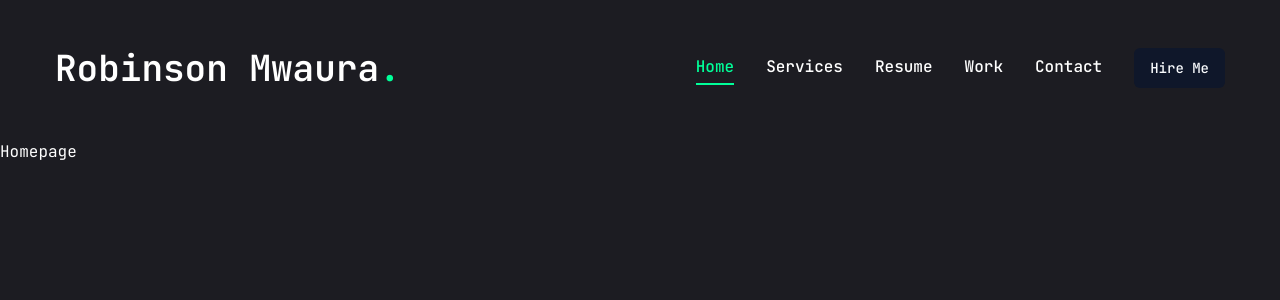
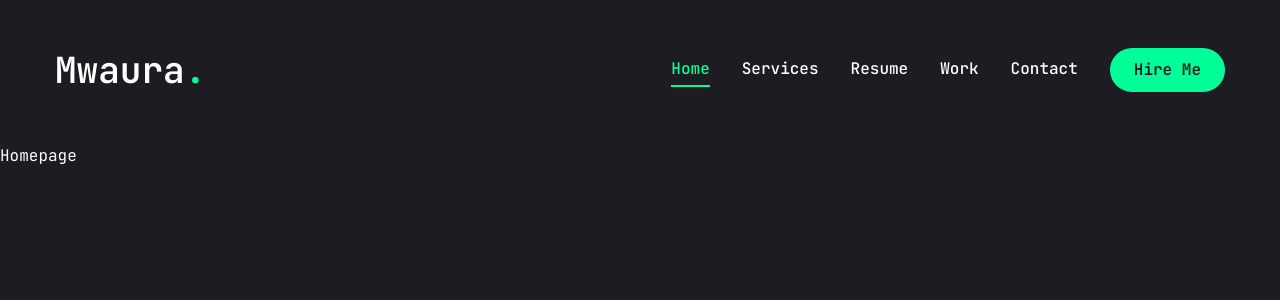
Before and after one commit to robynroby/portfolio-ms, a Next.js app: page / in a window 1280 px wide. Shown: the top 300 px of the page. Built offline with nearby package versions, Linux system fonts and the light colour scheme.

Commit message:
navigation completed

```diff
--- a/package.json
+++ b/package.json
@@ -22,6 +22,7 @@
     "next": "14.2.4",
     "react": "^18",
     "react-dom": "^18",
+    "react-icons": "^5.2.1",
     "tailwind-merge": "^2.3.0",
     "tailwindcss-animate": "^1.0.7"
   },
--- a/src/app/layout.jsx
+++ b/src/app/layout.jsx
@@ -4,6 +4,7 @@
 // components
 import Header from "@/components/Header";
 import PageTransition from "@/components/PageTransition";
+import StairTransition from "@/components/StairTransition";
 
 const jetbrainsMono = JetBrains_Mono({
   subsets: ["latin"],
@@ -21,6 +22,7 @@
     <html lang="en">
       <body className={jetbrainsMono.variable}>
         <Header />
+        <StairTransition />
         <PageTransition>
           {children}
         </PageTransition>
--- a/src/components/Header.jsx
+++ b/src/components/Header.jsx
@@ -1,4 +1,5 @@
 import Link from 'next/link'
+import MobileNav from './MobileNav'
 import Nav from './Nav'
 import { Button } from './ui/button'
 
@@ -8,7 +9,7 @@
             <div className="container mx-auto flex justify-between items-center">
                 <Link href="/">
                     <h1 className="text-4xl font-semibold">
-                        Robinson Mwaura<span className="text-accent">.</span>
+                        Mwaura<span className="text-accent">.</span>
                     </h1>
                 </Link>
                 {/* <p className="text-lg mt-2">Frontend Developer</p> */}
@@ -23,7 +24,7 @@
 
                 {/* mobile nav */}
                 <div className="xl:hidden">
-                    mobile nav
+                    <MobileNav />
                 </div>
             </div>
         </header>
--- /dev/null
+++ b/src/components/MobileNav.jsx
@@ -0,0 +1,42 @@
+"use client"
+
+import Link from "next/link"
+import { usePathname } from "next/navigation"
+import { CiMenuFries } from 'react-icons/ci'
+import { Sheet, SheetContent, SheetTrigger } from "./ui/sheet"
+
+const links = [
+    { name: "Home", path: "/" },
+    { name: "services", path: "/services" },
+    { name: "resume", path: "/resume" },
+    { name: "contact", path: "/contact" },
+]
+
+const MobileNav = () => {
+    const pathname = usePathname()
+    return (
+        <Sheet>
+            <SheetTrigger className="flex justify-center items-center">
+                <CiMenuFries className="text-[32px] text-accent" />
+            </SheetTrigger>
+            <SheetContent className="flex flex-col">
+                <div className="mt-32 mb-40 text-center text-2xl">
+                    <Link href="/">
+                        <h1 className="text-4xl font-semibold">
+                            Mwaura<span className="text-accent">.</span>
+                        </h1>
+                    </Link>
+                </div>
+                <nav className="flex flex-col justify-center items-center gap-8">
+                    {links.map((link, index) => {
+                        return <Link href={link.path} key={index} className={`${link.path === pathname && "text-accent border-b-2 border-accent"} text-xl capitalize hover:text-accent transition-all`}>
+                            {link.name}
+                        </Link>
+                    })}
+                </nav>
+            </SheetContent>
+        </Sheet>
+    )
+}
+
+export default MobileNav
--- /dev/null
+++ b/src/components/StairTransition.jsx
@@ -0,0 +1,34 @@
+"use client"
+
+
+import { AnimatePresence, motion } from "framer-motion"
+import { usePathname } from "next/navigation"
+import Stairs from "./Stairs"
+
+const StairTransition = () => {
+    const pathname = usePathname()
+    return (
+        <>
+            <AnimatePresence mode="wait">
+                <div key={pathname}>
+                    <div className="h-screen w-screen fixed top-0 left-0 right-0 pointer-events-none z-40 flex">
+                        <Stairs />
+                    </div>
+                    <motion.div
+                        className="h-screen w-screen fixed bg-primary top-0 pointer-events-none"
+                        initial={{ opacity: 1 }}
+                        animate={{
+                            opacity: 0,
+                            transition: {
+                                delay: 1,
+                                duration: 0.4,
+                                ease: "easeInOut"
+                            }
+                        }} />
+                </div>
+            </AnimatePresence>
+        </>
+    )
+}
+
+export default StairTransition
--- /dev/null
+++ b/src/components/Stairs.jsx
@@ -0,0 +1,46 @@
+import { motion } from "framer-motion"
+
+
+const stairAnimation = {
+    initial: {
+        top: "0%",
+    },
+    animate: {
+        top: "100%",
+    },
+    exit: {
+        top: ["100%", "0%"],
+    }
+}
+
+const reverseIndex = (index, length) => {
+    const totalSteps = 6
+    return totalSteps - index - 1
+}
+
+const Stairs = () => {
+    return (
+        <>
+            {[...Array(6)].map((_, index) => {
+                return (
+                    <motion.div
+                        key={index}
+                        variants={stairAnimation}
+                        initial="initial"
+                        animate="animate"
+                        exit="exit"
+                        transition={{
+                            duration: 0.4,
+                            ease: "easeInOut",
+                            delay: reverseIndex(index, 6) * 0.1
+                        }}
+                        className="h-full w-full bg-white relative"
+                    />
+                )
+
+            })}
+        </>
+    )
+}
+
+export default Stairs
--- a/src/components/ui/button.jsx
+++ b/src/components/ui/button.jsx
@@ -5,25 +5,18 @@
 import { cn } from "@/lib/utils"
 
 const buttonVariants = cva(
-  "inline-flex items-center justify-center whitespace-nowrap rounded-md text-sm font-medium ring-offset-white transition-colors focus-visible:outline-none focus-visible:ring-2 focus-visible:ring-slate-950 focus-visible:ring-offset-2 disabled:pointer-events-none disabled:opacity-50 dark:ring-offset-slate-950 dark:focus-visible:ring-slate-300",
+  "inline-flex items-center justify-center whitespace-nowrap rounded-full text-base font-semibold ring-offset-white transition-colors",
   {
     variants: {
       variant: {
-        default: "bg-slate-900 text-slate-50 hover:bg-slate-900/90 dark:bg-slate-50 dark:text-slate-900 dark:hover:bg-slate-50/90",
-        destructive:
-          "bg-red-500 text-slate-50 hover:bg-red-500/90 dark:bg-red-900 dark:text-slate-50 dark:hover:bg-red-900/90",
-        outline:
-          "border border-slate-200 bg-white hover:bg-slate-100 hover:text-slate-900 dark:border-slate-800 dark:bg-slate-950 dark:hover:bg-slate-800 dark:hover:text-slate-50",
-        secondary:
-          "bg-slate-100 text-slate-900 hover:bg-slate-100/80 dark:bg-slate-800 dark:text-slate-50 dark:hover:bg-slate-800/80",
-        ghost: "hover:bg-slate-100 hover:text-slate-900 dark:hover:bg-slate-800 dark:hover:text-slate-50",
-        link: "text-slate-900 underline-offset-4 hover:underline dark:text-slate-50",
+        default: "bg-accent text-primary hover:bg-accent-hover",
+        primary: 'bg-primary text-white',
+        outline:'border border-accent bg-transparent text-accent hover:bg-accent hover:text-primary',
       },
       size: {
-        default: "h-10 px-4 py-2",
-        sm: "h-9 rounded-md px-3",
-        lg: "h-11 rounded-md px-8",
-        icon: "h-10 w-10",
+        default: "h-[44px] px-6",
+        md: "h-[48px] px-6",
+        lg: "h-[56px] px-8 text-sm uppercase tracking-[2px",
       },
     },
     defaultVariants: {
--- a/src/components/ui/sheet.jsx
+++ b/src/components/ui/sheet.jsx
@@ -2,7 +2,7 @@
 import * as React from "react"
 import * as SheetPrimitive from "@radix-ui/react-dialog"
 import { cva } from "class-variance-authority";
-import { X } from "lucide-react"
+import {IoMdClose} from 'react-icons/io'
 
 import { cn } from "@/lib/utils"
 
@@ -26,7 +26,7 @@
 SheetOverlay.displayName = SheetPrimitive.Overlay.displayName
 
 const sheetVariants = cva(
-  "fixed z-50 gap-4 bg-white p-6 shadow-lg transition ease-in-out data-[state=open]:animate-in data-[state=closed]:animate-out data-[state=closed]:duration-300 data-[state=open]:duration-500 dark:bg-slate-950",
+  "fixed z-50 gap-4 bg-primary p-6 shadow-lg transition ease-in-out data-[state=open]:animate-in data-[state=closed]:animate-out data-[state=closed]:duration-300 data-[state=open]:duration-500 dark:bg-slate-950",
   {
     variants: {
       side: {
@@ -35,7 +35,7 @@
           "inset-x-0 bottom-0 border-t data-[state=closed]:slide-out-to-bottom data-[state=open]:slide-in-from-bottom",
         left: "inset-y-0 left-0 h-full w-3/4 border-r data-[state=closed]:slide-out-to-left data-[state=open]:slide-in-from-left sm:max-w-sm",
         right:
-          "inset-y-0 right-0 h-full w-3/4  border-l data-[state=closed]:slide-out-to-right data-[state=open]:slide-in-from-right sm:max-w-sm",
+          "inset-y-0 right-0 h-full w-3/4 data-[state=closed]:slide-out-to-right data-[state=open]:slide-in-from-right sm:max-w-sm",
       },
     },
     defaultVariants: {
@@ -50,8 +50,8 @@
     <SheetPrimitive.Content ref={ref} className={cn(sheetVariants({ side }), className)} {...props}>
       {children}
       <SheetPrimitive.Close
-        className="absolute right-4 top-4 rounded-sm opacity-70 ring-offset-white transition-opacity hover:opacity-100 focus:outline-none focus:ring-2 focus:ring-slate-950 focus:ring-offset-2 disabled:pointer-events-none data-[state=open]:bg-slate-100 dark:ring-offset-slate-950 dark:focus:ring-slate-300 dark:data-[state=open]:bg-slate-800">
-        <X className="h-4 w-4" />
+        className="absolute right-8 top-8 transition-opacity outline-none">
+        <IoMdClose className="text-3xl text-accent" />
         <span className="sr-only">Close</span>
       </SheetPrimitive.Close>
     </SheetPrimitive.Content>
```
Also changed, not shown: 1 other file (tests, documents, lock files or other folders).
